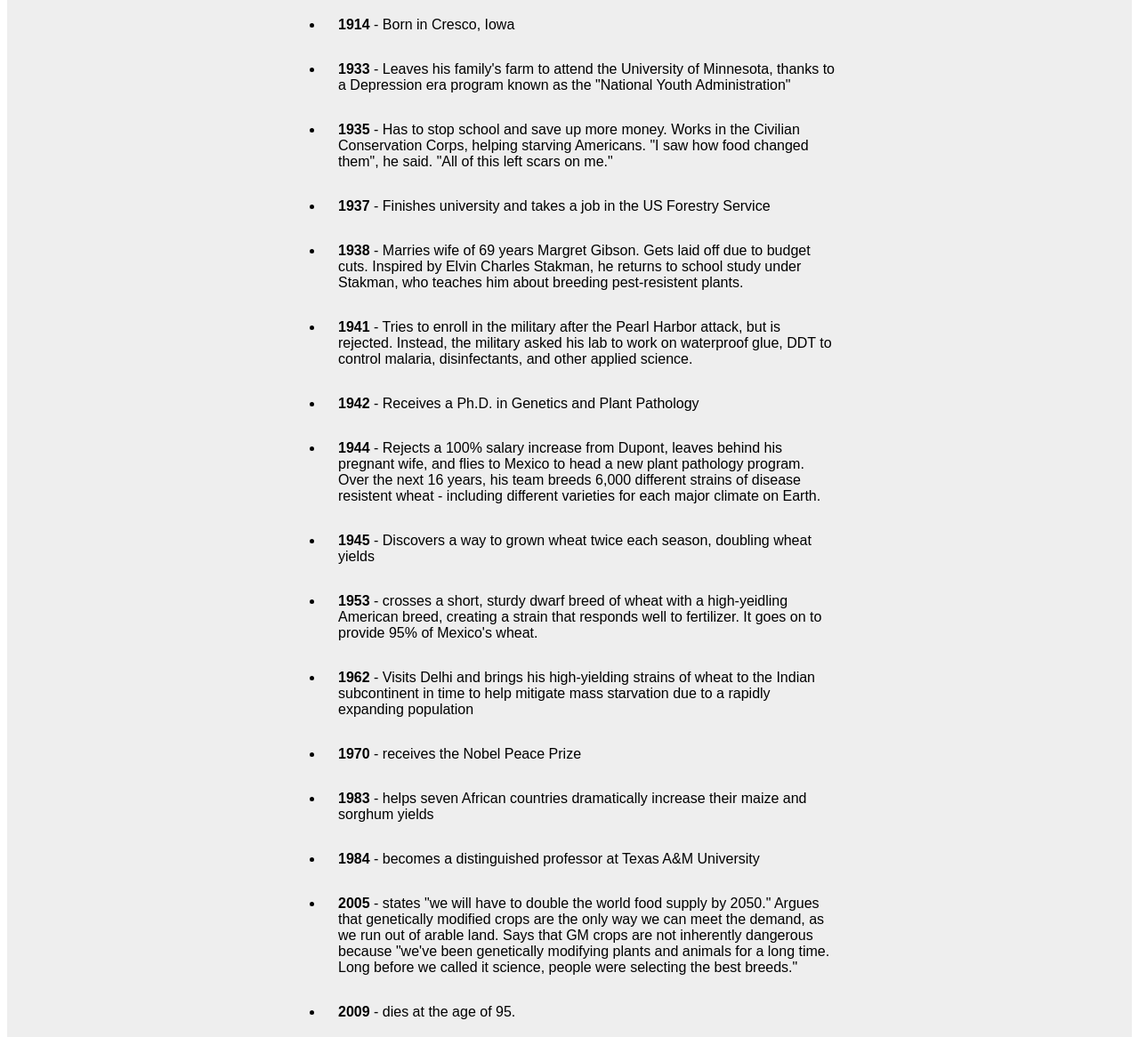
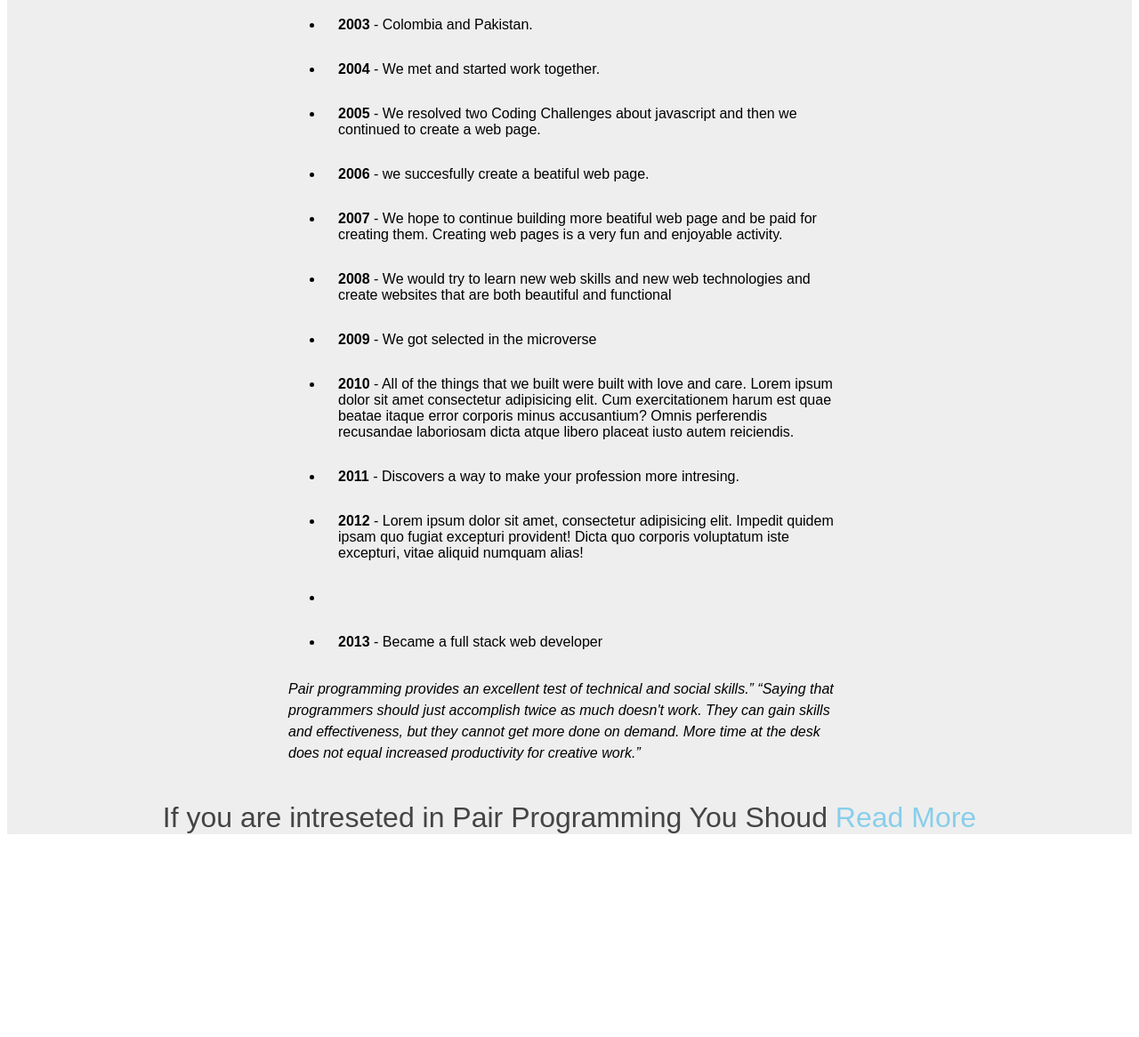
Before and after one commit to WajahatKanju/MicroverseTrial1, a plain HTML site: page index.html in a window 1280 px wide. Shown: the part 1175-2341 px from the top of the page at 89% size. After the commit the page ends 2139 px from the top, so only its background shows below. Drawn offline with Linux system fonts and the light colour scheme.

Commit message:
Fixed achievemnets

```diff
--- a/index.html
+++ b/index.html
@@ -27,83 +27,51 @@
       <h2>Here is a time line of their achievements:</h2>
       <div class="center">
         <ul>
-          <li><strong>1914</strong> - Born in Cresco, Iowa</li>
+          <li><strong>2003</strong> - Colombia and Pakistan. </li>
           <li>
-            <strong>1933</strong> - Leaves his family's farm to attend the
-            University of Minnesota, thanks to a Depression era program known as
-            the "National Youth Administration"
+            <strong>2004</strong> - We met and started work together.
           </li>
           <li>
-            <strong>1935</strong> - Has to stop school and save up more money.
-            Works in the Civilian Conservation Corps, helping starving
-            Americans. "I saw how food changed them", he said. "All of this left
-            scars on me."
+            <strong>2005</strong> - We resolved two Coding Challenges about javascript and then we continued to create a
+            web page.
           </li>
           <li>
-            <strong>1937</strong> - Finishes university and takes a job in the
-            US Forestry Service
+            <strong>2006</strong> - we succesfully create a beatiful web page.
           </li>
           <li>
-            <strong>1938</strong> - Marries wife of 69 years Margret Gibson.
-            Gets laid off due to budget cuts. Inspired by Elvin Charles Stakman,
-            he returns to school study under Stakman, who teaches him about
-            breeding pest-resistent plants.
+            <strong>2007</strong> - We hope to continue building more beatiful web page and be paid for creating them.
+            Creating web pages is a very fun and enjoyable activity.
           </li>
           <li>
-            <strong>1941</strong> - Tries to enroll in the military after the
-            Pearl Harbor attack, but is rejected. Instead, the military asked
-            his lab to work on waterproof glue, DDT to control malaria,
-            disinfectants, and other applied science.
+            <strong>2008</strong> - We would try to learn new web skills and new web technologies and create websites
+            that are both beautiful and functional
           </li>
           <li>
-            <strong>1942</strong> - Receives a Ph.D. in Genetics and Plant
-            Pathology
+            <strong>2009</strong> - We got selected in the microverse
           </li>
           <li>
-            <strong>1944</strong> - Rejects a 100% salary increase from Dupont,
-            leaves behind his pregnant wife, and flies to Mexico to head a new
-            plant pathology program. Over the next 16 years, his team breeds
-            6,000 different strains of disease resistent wheat - including
-            different varieties for each major climate on Earth.
+            <strong>2010</strong> - All of the things that we built were built with love and care. Lorem ipsum dolor sit
+            amet consectetur adipisicing elit. Cum exercitationem harum est quae beatae itaque error corporis minus
+            accusantium? Omnis perferendis recusandae laboriosam dicta atque libero placeat iusto autem reiciendis.
           </li>
           <li>
-            <strong>1945</strong> - Discovers a way to grown wheat twice each
-            season, doubling wheat yields
+            <strong>2011</strong> - Discovers a way to make your profession more intresing.
           </li>
           <li>
-            <strong>1953</strong> - crosses a short, sturdy dwarf breed of wheat
-            with a high-yeidling American breed, creating a strain that responds
-            well to fertilizer. It goes on to provide 95% of Mexico's wheat.
+            <strong>2012</strong> - Lorem ipsum dolor sit amet, consectetur adipisicing elit. Impedit quidem ipsam quo
+            fugiat excepturi provident! Dicta quo corporis voluptatum iste excepturi, vitae aliquid numquam alias!
           </li>
           <li>
-            <strong>1962</strong> - Visits Delhi and brings his high-yielding
-            strains of wheat to the Indian subcontinent in time to help mitigate
-            mass starvation due to a rapidly expanding population
-          </li>
-          <li><strong>1970</strong> - receives the Nobel Peace Prize</li>
-          <li>
-            <strong>1983</strong> - helps seven African countries dramatically
-            increase their maize and sorghum yields
-          </li>
-          <li>
-            <strong>1984</strong> - becomes a distinguished professor at Texas
-            A&amp;M University
-          </li>
-          <li>
-            <strong>2005</strong> - states "we will have to double the world
-            food supply by 2050." Argues that genetically modified crops are the
-            only way we can meet the demand, as we run out of arable land. Says
-            that GM crops are not inherently dangerous because "we've been
-            genetically modifying plants and animals for a long time. Long
-            before we called it science, people were selecting the best breeds."
-          </li>
-          <li><strong>2009</strong> - dies at the age of 95.</li>
+
+          <li><strong>2013</strong> - Became a full stack web developer</li>
         </ul>
         <p class="quote">
-          <i> Pair programming provides an excellent test of technical and social skills.” “Saying that programmers should
-          just accomplish twice as much doesn't work. They can gain skills and effectiveness, but they cannot get more
-          done on demand. More time at the desk does not equal increased productivity for creative work.”
-        </i></p>
+          <i> Pair programming provides an excellent test of technical and social skills.” “Saying that programmers
+            should
+            just accomplish twice as much doesn't work. They can gain skills and effectiveness, but they cannot get more
+            done on demand. More time at the desk does not equal increased productivity for creative work.”
+          </i>
+        </p>
       </div>
     </div>
 
```
